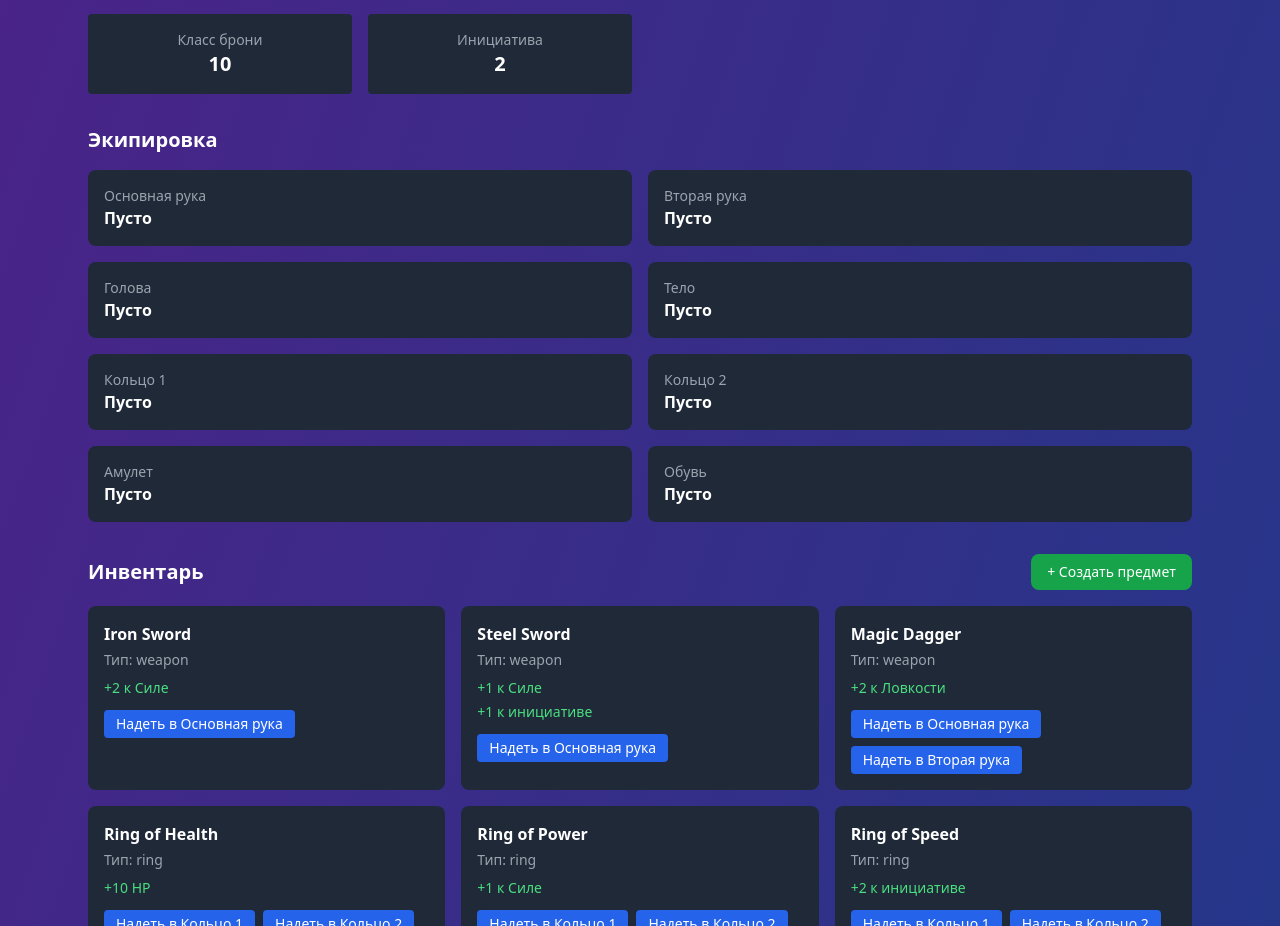
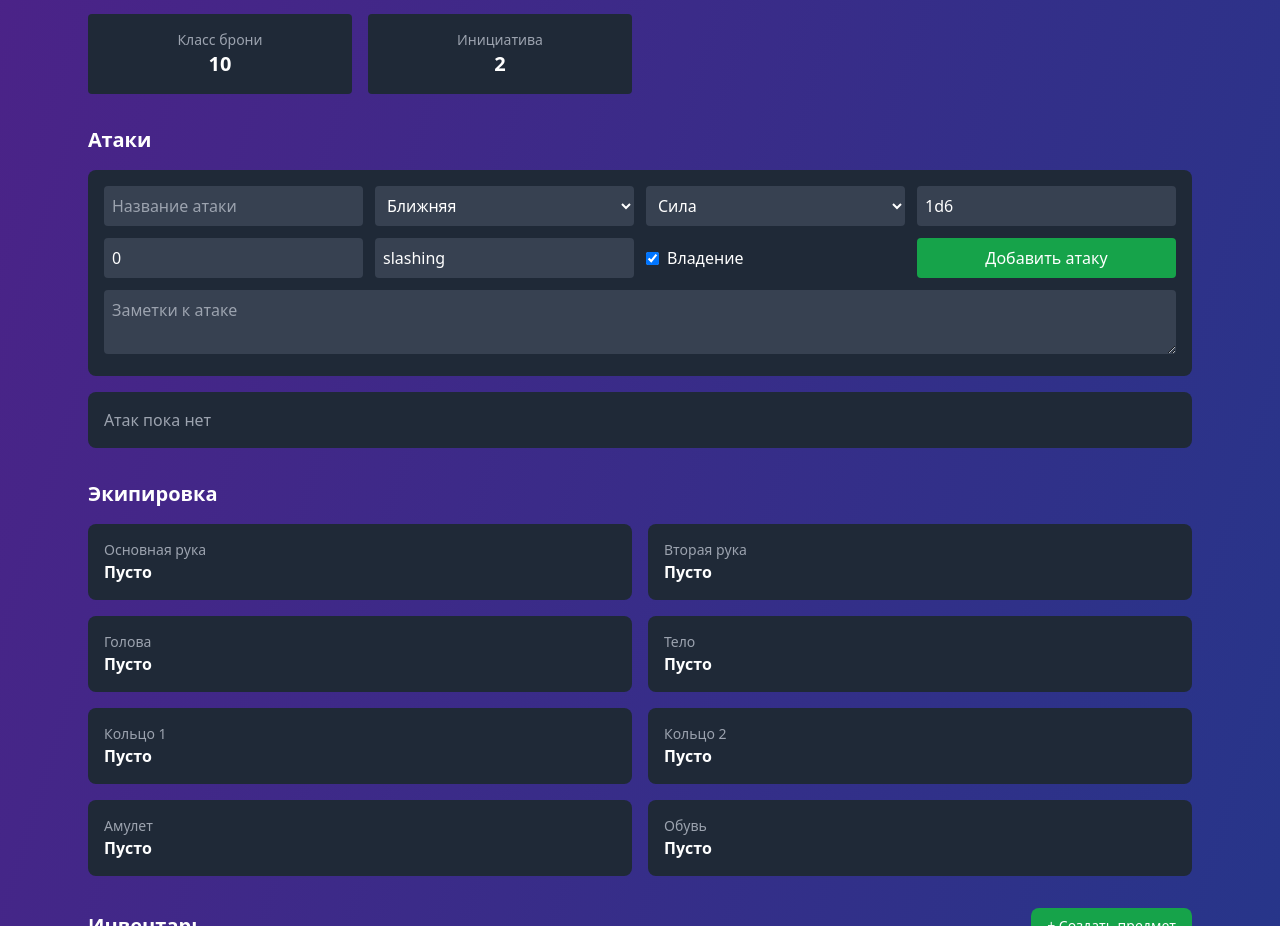
Before and after one commit to batatich/dnd-helper, a React (Vite) app: page /character/character-1 in a window 1280 px wide. Shown: the part 1883-2809 px from the top of the page. Built offline with nearby package versions, Linux system fonts and the light colour scheme.

Commit message:
Feat: add attack creation

```diff
--- a/src/components/CharacterForm.tsx
+++ b/src/components/CharacterForm.tsx
@@ -100,6 +100,7 @@ export function CharacterForm({ character, onClose }: CharacterFormProps) {
         successes: 0,
         failures: 0,
         },
+        attacks: [],
         inspiration: false,
         speed: 30,
         hitDice: {
@@ -107,6 +108,7 @@ export function CharacterForm({ character, onClose }: CharacterFormProps) {
           used: 0,
           dice: '1d8',
         },
+
       }
 
       addCharacter(newCharacter)
--- a/src/pages/CharacterSheet.tsx
+++ b/src/pages/CharacterSheet.tsx
@@ -3,7 +3,7 @@ import { useCharacterStore } from '../stores/characterStore'
 import { getModifier } from '../utils/stats'
 import { calculateCharacter } from '../utils/calculateCharacter'
 import { useItemsStore } from '../stores/itemsStore'
-import type { Stats } from '../types/characters'
+import type { Stats, Attack } from '../types/characters'
 import { formatItemEffect } from '../utils/itemEffects'
 import type { EquipmentSlot } from '../types/items'
 import { Link } from 'react-router-dom'
@@ -27,11 +27,23 @@ export function CharacterSheet() {
   setDeathSaves,
   resetDeathSaves,
   toggleInspiration,
+  addAttack,
+  deleteAttack,
 } = useCharacterStore()
   const { items } = useItemsStore()
   const character = characters.find((c) => c.id === id)
   const [tempHpInput, setTempHpInput] = useState(0)
   const [hpChangeInput, setHpChangeInput] = useState('')
+  const [newAttack, setNewAttack] = useState<Omit<Attack, 'id'>>({
+    name: '',
+    attackType: 'melee',
+    ability: 'strength',
+    proficient: true,
+    damageDice: '1d6',
+    damageBonus: 0,
+    damageType: 'slashing',
+    notes: '',
+  })
 
   const handleHpChange = () => {
   const rawValue = hpChangeInput.trim()
@@ -171,6 +183,7 @@ const savingThrowStats: (keyof Stats)[] = [
       used: 0,
       dice: '1d8',
     }
+    const attacks = character.attacks ?? []
 
   const renderDeathSaveDots = (
     type: 'successes' | 'failures',
@@ -200,6 +213,30 @@ const savingThrowStats: (keyof Stats)[] = [
       </div>
     )
   }
+
+  const getAttackBonus = (attack: Attack) => {
+  const abilityModifier = getModifier(finalStats[attack.ability])
+  return abilityModifier + (attack.proficient ? proficiencyBonus : 0)
+}
+const handleAddAttack = () => {
+  if (!newAttack.name.trim()) return
+
+  addAttack(character.id, {
+    id: crypto.randomUUID(),
+    ...newAttack,
+  })
+
+  setNewAttack({
+    name: '',
+    attackType: 'melee',
+    ability: 'strength',
+    proficient: true,
+    damageDice: '1d6',
+    damageBonus: 0,
+    damageType: 'slashing',
+    notes: '',
+  })
+}
 
 
   return (
@@ -504,6 +541,193 @@ const savingThrowStats: (keyof Stats)[] = [
       </div>
     </div>
 
+    <h2 className="text-white text-xl font-bold mt-8 mb-4">Атаки</h2>
+    <div className="bg-gray-800 rounded-lg p-4 mb-4">
+  <div className="grid grid-cols-1 md:grid-cols-2 lg:grid-cols-4 gap-3">
+    <input
+      type="text"
+      value={newAttack.name}
+      onChange={(e) =>
+        setNewAttack({ ...newAttack, name: e.target.value })
+      }
+      placeholder="Название атаки"
+      className="bg-gray-700 text-white rounded p-2"
+    />
+
+    <select
+      value={newAttack.attackType}
+      onChange={(e) =>
+        setNewAttack({
+          ...newAttack,
+          attackType: e.target.value as Attack['attackType'],
+        })
+      }
+      className="bg-gray-700 text-white rounded p-2"
+    >
+      <option value="melee">Ближняя</option>
+      <option value="ranged">Дальняя</option>
+      <option value="spell">Заклинание</option>
+    </select>
+
+    <select
+      value={newAttack.ability}
+      onChange={(e) =>
+        setNewAttack({
+          ...newAttack,
+          ability: e.target.value as keyof Stats,
+        })
+      }
+      className="bg-gray-700 text-white rounded p-2"
+    >
+      <option value="strength">Сила</option>
+      <option value="dexterity">Ловкость</option>
+      <option value="constitution">Телосложение</option>
+      <option value="intelligence">Интеллект</option>
+      <option value="wisdom">Мудрость</option>
+      <option value="charisma">Харизма</option>
+    </select>
+
+    <input
+      type="text"
+      value={newAttack.damageDice}
+      onChange={(e) =>
+        setNewAttack({ ...newAttack, damageDice: e.target.value })
+      }
+      placeholder="Урон, например 1d8"
+      className="bg-gray-700 text-white rounded p-2"
+    />
+
+    <input
+      type="number"
+      value={newAttack.damageBonus}
+      onChange={(e) =>
+        setNewAttack({
+          ...newAttack,
+          damageBonus: Number(e.target.value),
+        })
+      }
+      placeholder="Бонус урона"
+      className="bg-gray-700 text-white rounded p-2"
+    />
+
+    <input
+      type="text"
+      value={newAttack.damageType}
+      onChange={(e) =>
+        setNewAttack({ ...newAttack, damageType: e.target.value })
+      }
+      placeholder="Тип урона"
+      className="bg-gray-700 text-white rounded p-2"
+    />
+
+    <label className="flex items-center gap-2 text-white">
+      <input
+        type="checkbox"
+        checked={newAttack.proficient}
+        onChange={(e) =>
+          setNewAttack({
+            ...newAttack,
+            proficient: e.target.checked,
+          })
+        }
+      />
+      Владение
+    </label>
+
+    <button
+      type="button"
+      onClick={handleAddAttack}
+      className="bg-green-600 hover:bg-green-700 px-4 py-2 rounded transition"
+    >
+      Добавить атаку
+    </button>
+  </div>
+
+  <textarea
+    value={newAttack.notes}
+    onChange={(e) =>
+      setNewAttack({ ...newAttack, notes: e.target.value })
+    }
+    placeholder="Заметки к атаке"
+    className="mt-3 w-full bg-gray-700 text-white rounded p-2"
+    rows={2}
+  />
+</div>
+{attacks.length === 0 ? (
+  <div className="bg-gray-800 rounded-lg p-4 text-gray-400">
+    Атак пока нет
+  </div>
+) : (
+  <div className="grid grid-cols-1 md:grid-cols-2 gap-4 mb-6">
+    {attacks.map((attack) => {
+      const attackBonus = getAttackBonus(attack)
+
+      return (
+        <div
+          key={attack.id}
+          className="bg-gray-800 rounded-lg p-4 flex justify-between gap-4"
+        >
+          <div>
+            <div className="text-white font-semibold text-lg">
+              {attack.name}
+            </div>
+
+            <div className="text-gray-400 text-sm mt-1">
+              Тип: {attack.attackType}
+            </div>
+
+            <div className="text-gray-300 mt-2">
+              Попадание:{' '}
+              <span className="text-green-400 font-bold">
+                {attackBonus >= 0 ? `+${attackBonus}` : attackBonus}
+              </span>
+            </div>
+
+            <div className="text-gray-300">
+              Урон:{' '}
+              <span className="text-white">
+                {attack.damageDice}
+                {attack.damageBonus !== 0
+                  ? attack.damageBonus > 0
+                    ? ` + ${attack.damageBonus}`
+                    : ` - ${Math.abs(attack.damageBonus)}`
+                  : ''}
+              </span>{' '}
+              ({attack.damageType})
+            </div>
+
+            <div className="text-gray-400 text-sm">
+              Характеристика: {statLabels[attack.ability]}
+            </div>
+
+            {attack.proficient && (
+              <div className="text-yellow-400 text-sm mt-1">
+                Владение
+              </div>
+            )}
+
+            {attack.notes && (
+              <div className="text-gray-400 text-sm mt-2 whitespace-pre-line">
+                {attack.notes}
+              </div>
+            )}
+          </div>
+
+          <div>
+            <button
+              type="button"
+              onClick={() => deleteAttack(character.id, attack.id)}
+              className="bg-red-600 hover:bg-red-700 px-3 py-1 rounded text-sm transition"
+            >
+              Удалить
+            </button>
+          </div>
+        </div>
+      )
+    })}
+  </div>
+)}
+
     <h2 className="text-white text-xl font-bold mt-8 mb-4">Экипировка</h2>
 
     <div className="grid grid-cols-1 md:grid-cols-2 gap-4">
--- a/src/stores/characterStore.ts
+++ b/src/stores/characterStore.ts
@@ -1,9 +1,10 @@
 import { create } from 'zustand'
-import type { Character, Stats } from '../types/characters'
+import type { Character, Stats, Attack } from '../types/characters'
 import { initialCharacters } from '../data/characters'
 import type { Item, EquipmentSlot } from '../types/items'
 import { useItemsStore } from './itemsStore'
 import { calculateCharacter } from '../utils/calculateCharacter'
+
 
 const STORAGE_KEY = 'dnd-characters'
 
@@ -59,6 +60,13 @@ interface CharacterStore {
   toggleInspiration: (characterId: string) => void
   setSpeed: (characterId: string, speed: number) => void
   setHitDiceUsed: (characterId: string, used: number) => void
+  addAttack: (characterId: string, attack: Attack) => void
+updateAttack: (
+  characterId: string,
+  attackId: string,
+  updated: Partial<Attack>
+) => void
+deleteAttack: (characterId: string, attackId: string) => void
 }
 
 export const useCharacterStore = create<CharacterStore>((set) => ({
@@ -626,4 +634,108 @@ setHitDiceUsed: (characterId, used) =>
       currentCharacter: updatedCurrentCharacter,
     }
   }),
+  addAttack: (characterId, attack) =>
+  set((state) => {
+    const updatedAt = new Date().toISOString()
+
+    const newCharacters = state.characters.map((char) =>
+      char.id === characterId
+        ? {
+            ...char,
+            attacks: [...(char.attacks ?? []), attack],
+            updatedAt,
+          }
+        : char
+    )
+
+    saveCharacters(newCharacters)
+
+    const updatedCurrentCharacter =
+      state.currentCharacter?.id === characterId
+        ? {
+            ...state.currentCharacter,
+            attacks: [...(state.currentCharacter.attacks ?? []), attack],
+            updatedAt,
+          }
+        : state.currentCharacter
+
+    return {
+      characters: newCharacters,
+      currentCharacter: updatedCurrentCharacter,
+    }
+  }),
+
+updateAttack: (characterId, attackId, updated) =>
+  set((state) => {
+    const updatedAt = new Date().toISOString()
+
+    const newCharacters = state.characters.map((char) =>
+      char.id === characterId
+        ? {
+            ...char,
+            attacks: (char.attacks ?? []).map((attack) =>
+              attack.id === attackId
+                ? { ...attack, ...updated }
+                : attack
+            ),
+            updatedAt,
+          }
+        : char
+    )
+
+    saveCharacters(newCharacters)
+
+    const updatedCurrentCharacter =
+      state.currentCharacter?.id === characterId
+        ? {
+            ...state.currentCharacter,
+            attacks: (state.currentCharacter.attacks ?? []).map((attack) =>
+              attack.id === attackId
+                ? { ...attack, ...updated }
+                : attack
+            ),
+            updatedAt,
+          }
+        : state.currentCharacter
+
+    return {
+      characters: newCharacters,
+      currentCharacter: updatedCurrentCharacter,
+    }
+  }),
+
+deleteAttack: (characterId, attackId) =>
+  set((state) => {
+    const updatedAt = new Date().toISOString()
+
+    const newCharacters = state.characters.map((char) =>
+      char.id === characterId
+        ? {
+            ...char,
+            attacks: (char.attacks ?? []).filter(
+              (attack) => attack.id !== attackId
+            ),
+            updatedAt,
+          }
+        : char
+    )
+
+    saveCharacters(newCharacters)
+
+    const updatedCurrentCharacter =
+      state.currentCharacter?.id === characterId
+        ? {
+            ...state.currentCharacter,
+            attacks: (state.currentCharacter.attacks ?? []).filter(
+              (attack) => attack.id !== attackId
+            ),
+            updatedAt,
+          }
+        : state.currentCharacter
+
+    return {
+      characters: newCharacters,
+      currentCharacter: updatedCurrentCharacter,
+    }
+  }),
 }))
--- a/src/types/characters.ts
+++ b/src/types/characters.ts
@@ -34,6 +34,8 @@ export type Character = {
   used: number
   dice: string
 }
+
+  attacks: Attack[]
 
   baseStats: Stats
   derivedStats: DerivedStats
@@ -81,3 +83,14 @@ export type Skill = {
   attribute: keyof Stats
   proficient: boolean
 }
+export type Attack = {
+  id: string
+  name: string
+  attackType: 'melee' | 'ranged' | 'spell'
+  ability: keyof Stats
+  proficient: boolean
+  damageDice: string
+  damageBonus: number
+  damageType: string
+  notes: string
+}
```
